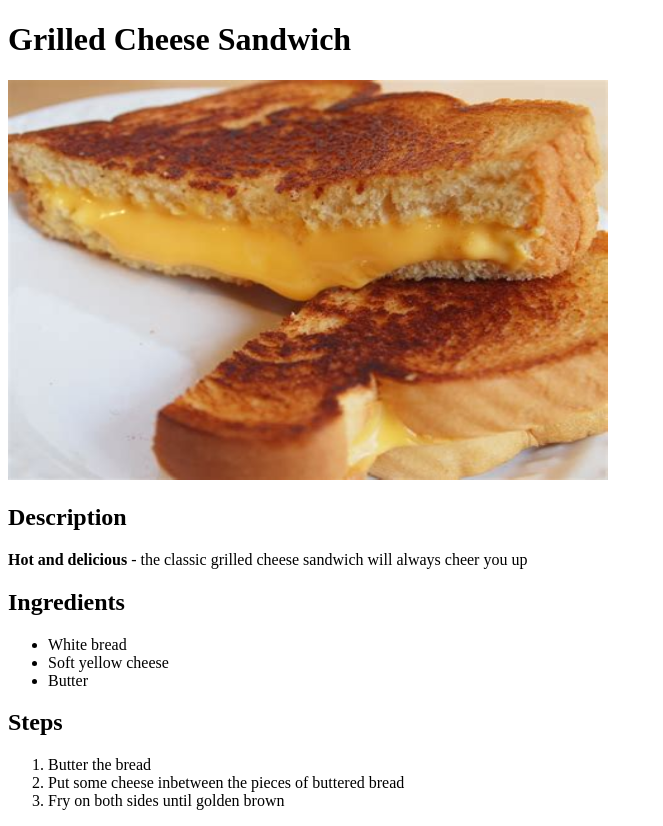
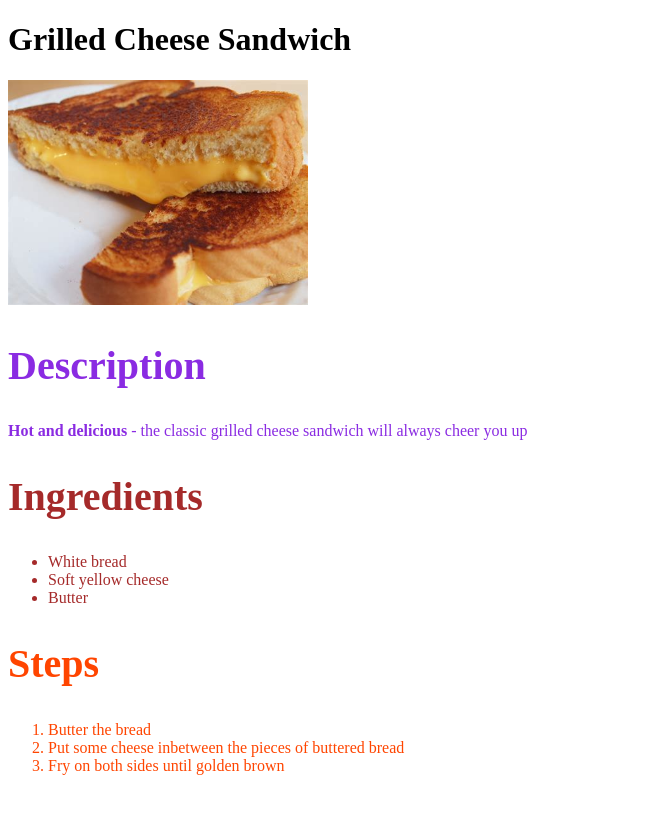
Before and after one commit to EpsilonsCode/odin-recipes, a plain HTML site: page recipes/grilled_cheese.html in a window 1280 px wide. Shown: the whole page, without its empty margins (0-663 px from the left). After the commit the page ends 800 px from the top, so only its background shows below. Drawn offline with Linux system fonts and the light colour scheme.

Commit message:
Add styling tags to grilled cheese recipe

```diff
--- a/recipes/grilled_cheese.html
+++ b/recipes/grilled_cheese.html
@@ -10,24 +10,24 @@
 <body>
     <h1>Grilled Cheese Sandwich</h1>
 
-    <img src="../images/grilled_cheese.jpg", alt="grilled_cheese", width="600", height="400">
+    <img class="recipe_image" id="chuj" src="../images/grilled_cheese.jpg" alt="grilled_cheese">
 
-    <h2>Description</h2>
+    <h2 class="description header">Description</h2>
 
-    <p><strong>Hot and delicious</strong> - the classic grilled cheese sandwich will always cheer you up</p>
+    <p class="description"><strong>Hot and delicious</strong> - the classic grilled cheese sandwich will always cheer you up</p>
 
-    <h2>Ingredients</h2>
+    <h2 class="ingredients header">Ingredients</h2>
     <ul>
-        <li>White bread</li>
-        <li>Soft yellow cheese</li>
-        <li>Butter</li>
+        <li class="ingredients">White bread</li>
+        <li class="ingredients">Soft yellow cheese</li>
+        <li class="ingredients">Butter</li>
     </ul>
 
-    <h2>Steps</h2>
+    <h2 class="steps header">Steps</h2>
     <ol>
-        <li>Butter the bread</li>
-        <li>Put some cheese inbetween the pieces of buttered bread</li>
-        <li>Fry on both sides until golden brown</li>
+        <li class="steps">Butter the bread</li>
+        <li class="steps">Put some cheese inbetween the pieces of buttered bread</li>
+        <li class="steps">Fry on both sides until golden brown</li>
     </ol>
 </body>
 </html>
```
